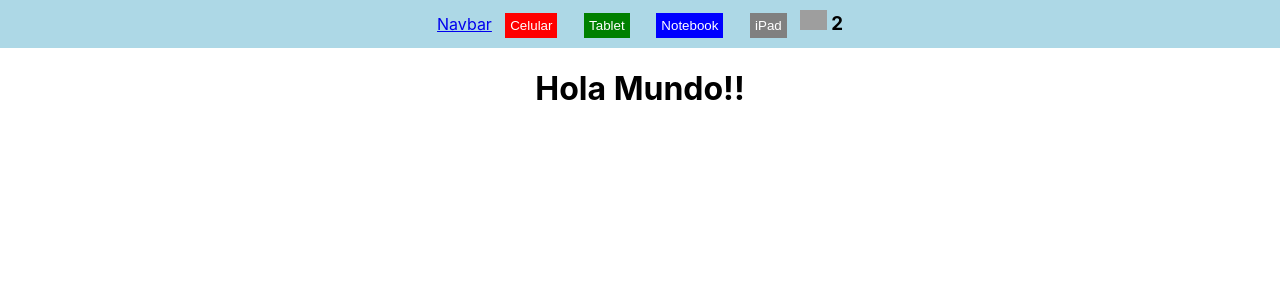
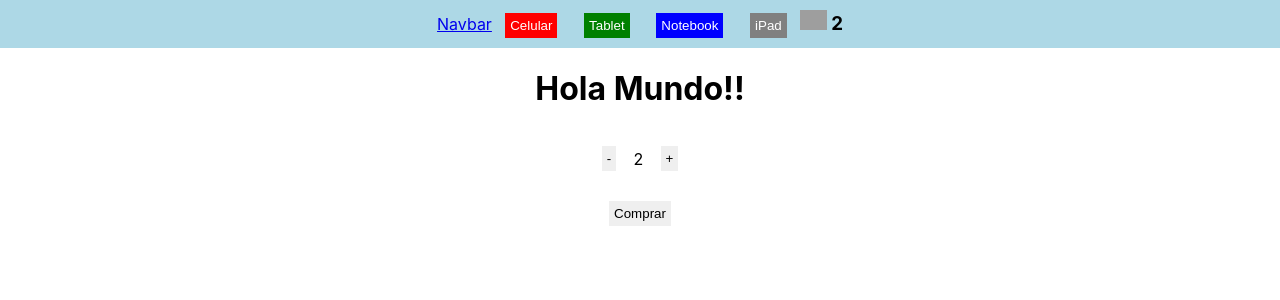
Before and after one commit to arielsilvestre/padawans_arielsilvestre, a React (Create React App) app: page / in a window 1280 px wide. Shown: the top 300 px of the page. Built offline with nearby package versions, Linux system fonts and the light colour scheme; grey boxes are pictures that could not be loaded.

Commit message:
Desafío: Contador con botón

```diff
--- a/src/App.js
+++ b/src/App.js
@@ -3,7 +3,7 @@ import './App.css';
 import NavBar from './components/NavBar/NavBar';
 import ItemListContainer from './components/ItemListContainer/ItemListContainer';
 import CartWidget from './components/CartWidget/CartWidget';
-
+import {useEffect} from 'react' // para que puedan ejecutarse
 
 function App() {
   return (
--- /dev/null
+++ b/src/components/ItemCount/ItemCount.js
@@ -0,0 +1,45 @@
+import { tab } from "@testing-library/user-event/dist/tab"
+import { useState } from "react"
+
+const ItemCount = ({stock = 1, initial = 0, onAdd}) => {
+    const[quantity,setQuantity] = useState(initial)
+
+
+const increment = () => {
+    if(quantity < stock){
+        setQuantity(quantity+1)
+    }
+}
+
+const decrement = () => {
+    if (quantity>0){
+        setQuantity(quantity -1)
+    }
+}
+
+return (
+    <div align="center">
+        <table>
+            <tbody>
+                <tr>
+                    {/* <td><button onClick={()=>console.log("hola")}>Hola</button></td> */}
+                    <td align="left"> <button  onClick={() => decrement()}> - </button></td>
+                    <td align="center">{quantity}</td>
+                    <td align="right"> <button className="" onClick={() => increment()}> + </button> </td>
+                </tr>
+
+            </tbody>
+        </table>
+            <button onClick={() => alert("se agregó al carrito")}>Comprar</button>
+    </div>
+)
+}
+
+export default ItemCount
+
+/*const ItemCount = ({label, backgroundColor, colorText, handleClick}) =>{ //le paso props al boton
+    <>
+        <h6>{label}</h6>
+
+    </>
+} */
--- a/src/components/ItemListContainer/ItemListContainer.js
+++ b/src/components/ItemListContainer/ItemListContainer.js
@@ -1,6 +1,15 @@
+import ItemCount from "../ItemCount/ItemCount"
+
 const ItemListContainer = ({greeting}) =>{ //le paso props al boton
+    const handleOnAdd = (quantity) => {
+        console.log(`se agregaron ${quantity} productos`);
+    }
+
     return (
-       <h1>{greeting}</h1>
+        <>
+            <h1>{greeting}</h1>
+            <ItemCount stock={10} initial={2} onAdd={handleOnAdd}></ItemCount>
+        </>
     )
 }
 
```
